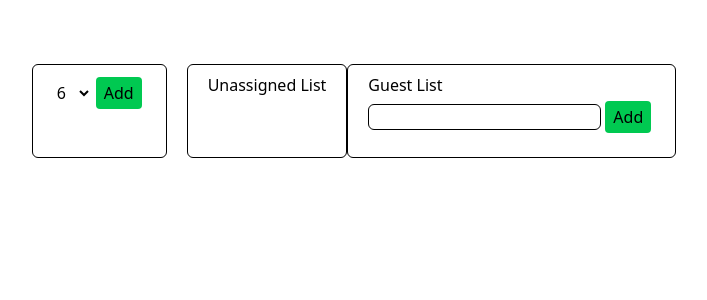
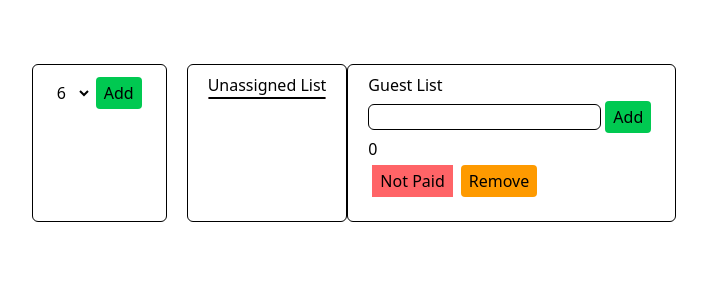
Before and after one commit to out-spaced/tableplanner, a React (Vite) app: page / in a window 1280 px wide. Shown: the top 300 px of the page, without its empty margins (286-993 px from the left). Built offline with nearby package versions, Linux system fonts and the light colour scheme.

Commit message:
update HomePage to new

```diff
--- a/src/HomePage.tsx
+++ b/src/HomePage.tsx
@@ -4,24 +4,15 @@ import TableList from "./TableList";
 import UnassignedList from "./UnassignedList";
 
 function HomePage() {
-  const [guests, setGuests] = useState<Person[]>([]);
-  const [removed, setRemoved] = useState<Person | null>(null);
+  const [guests, setGuests] = useState<Table[]>([
+    { index: 0, seats: 500, seatsOccupied: 0, next: null }, //create unassigned table
+  ]);
 
   return (
     <div className="flex justify-center pt-16 pb-4">
-      <TableList
-        guests={guests}
-        setGuests={setGuests}
-        removed={removed}
-        setRemoved={setRemoved}
-      />
+      <TableList guests={guests} setGuests={setGuests} />
       <UnassignedList guests={guests} />
-      <GuestList
-        guests={guests}
-        setGuests={setGuests}
-        removed={removed}
-        setRemoved={setRemoved}
-      />
+      <GuestList guests={guests} setGuests={setGuests} />
     </div>
   );
 }
```
